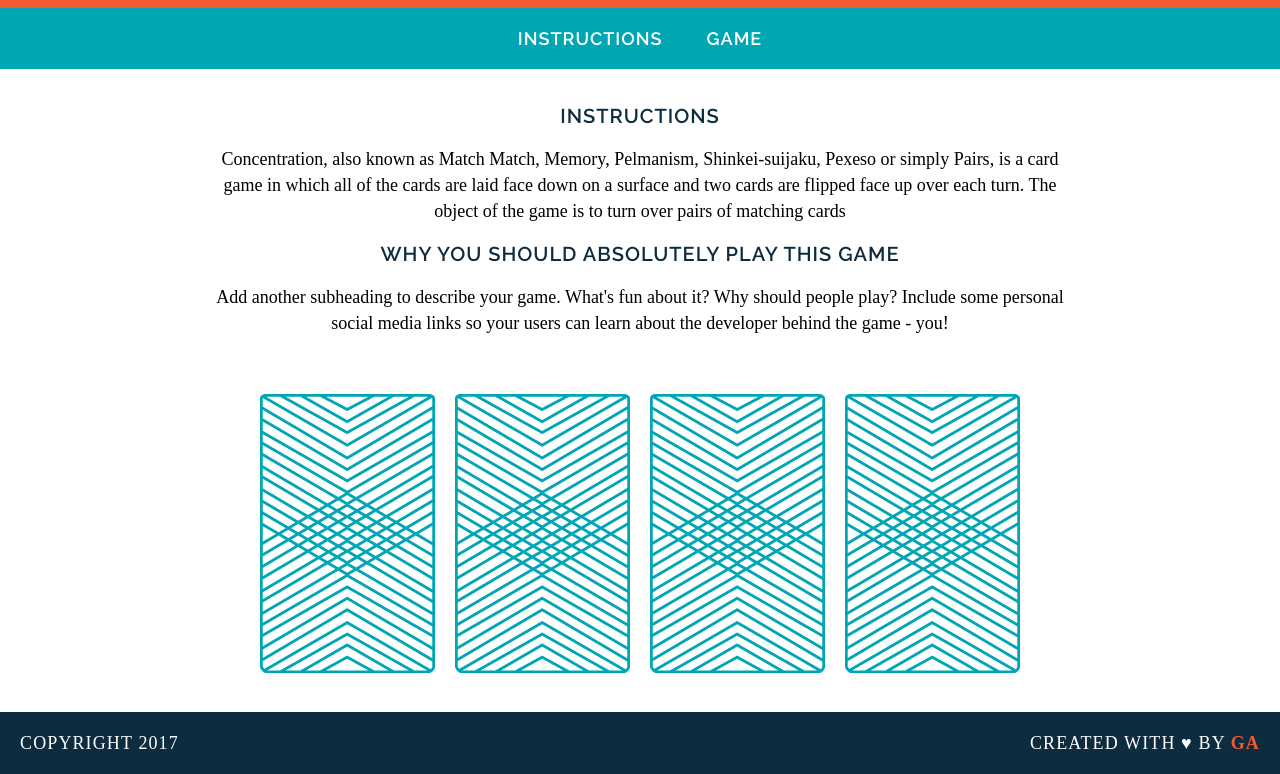
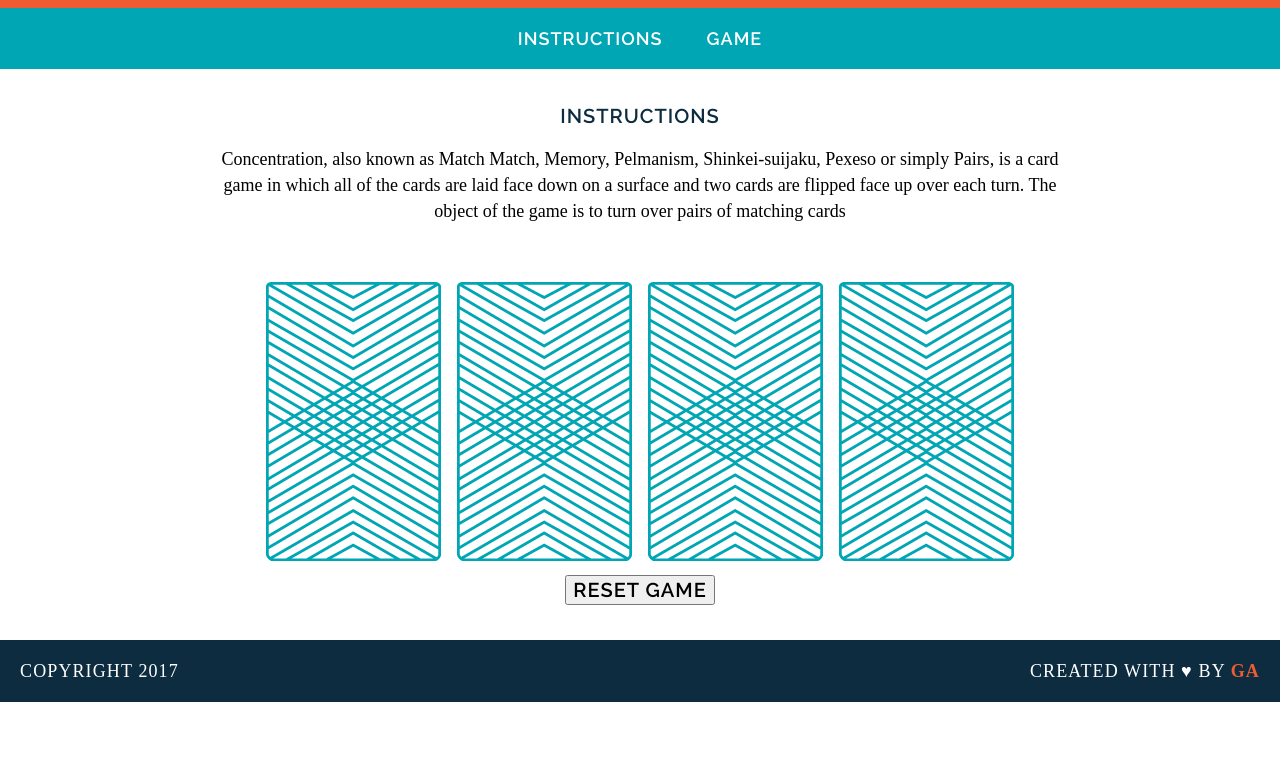
Before and after one commit to milad-abujarada/wdi-fundamentals-memorygame, a plain HTML site: page memory_game/index.html in a window 1280 px wide. Shown: the part 105-879 px from the top of the page. After the commit the page ends 807 px from the top, so only its background shows below. Drawn offline with Linux system fonts and the light colour scheme; a web font is replaced by a local one.

Commit message:
Full Game

```diff
--- a/memory_game/css/style.css
+++ b/memory_game/css/style.css
@@ -98,3 +98,11 @@ font-size: 0;
 a:hover {
 	border-color: white;
 }
+button {
+	font-size: 20px;
+	margin-top: 10px;
+	font-family: "RALEWAY";
+	letter-spacing: 1px;
+	font-weight: 600;
+	text-transform: uppercase;
+}
--- a/memory_game/index.html
+++ b/memory_game/index.html
@@ -10,21 +10,16 @@
 	   <h1>Memory Game</h1>
 	</header>
     <nav>
-        <a href="#instr">Instructions</a> <a href="#play">Game</a>
+        <a href="#instr">Instructions</a> <a href="#game-board">Game</a>
     </nav>
 	<main>
         <h2 id="instr">Instructions</h2>
         <p>Concentration, also known as Match Match, Memory, Pelmanism, Shinkei-suijaku, Pexeso or simply Pairs, is a card game in which all of the cards are laid face down on a surface and two cards are flipped face up over each turn. The object of the game is to turn over pairs of matching cards</p>
-        <h2>Why you should absolutely play this game</h2>
-        <p>Add another subheading to describe your game. What's fun about it? Why should people play?
 
-        Include some personal social media links so your users can learn about the developer behind the game - you!</p>
-        <div id="play">
-        <img src="images/back.png" alt="Queen of Diamonds">
-        <img src="images/back.png" alt="Queen of Hearts">
-        <img src="images/back.png" alt="King of Diamonds">
-        <img src="images/back.png" alt="King of Hearts">
-        </div>
+       <div id="game-board"  class="board clearfix">
+
+       </div>
+       <button id="reset">Reset Game</button>
     </main>
     <footer class="clearfix">
         <p class="copyright">
--- a/memory_game/js/main.js
+++ b/memory_game/js/main.js
@@ -16,16 +16,30 @@ var checkForMatch = function()
 			alert("Sorry, try again!");
 		}
 };
-var flipCard = function(cardId)
+var flipCard = function()
 {
+	var cardId = this.getAttribute('data-id');
 	console.log("User flipped " + cards[cardId].rank);
 	console.log("suit " + cards[cardId].suit);
 	console.log("cardImage " + cards[cardId].cardImage);
 	cardsInPlay.push(cards[cardId].rank);
+	this.setAttribute('src', cards[cardId].cardImage);
 	if (cardsInPlay.length === 2)
 	{
 		checkForMatch();
 	}
 };
-flipCard(0);
-flipCard(2);
+var createBoard = function(){
+	for (var i = 0; i < cards.length; i++) {
+		var cardElement = document.createElement("img");
+		cardElement.setAttribute("src", "images/back.png");
+		cardElement.setAttribute("data-id", i);
+		cardElement.addEventListener("click", flipCard);
+		document.getElementById("game-board").appendChild(cardElement);
+	}
+};
+createBoard();
+var resetGame = function(){
+	location.reload();
+};
+document.getElementById('reset').addEventListener('click',resetGame);
```
